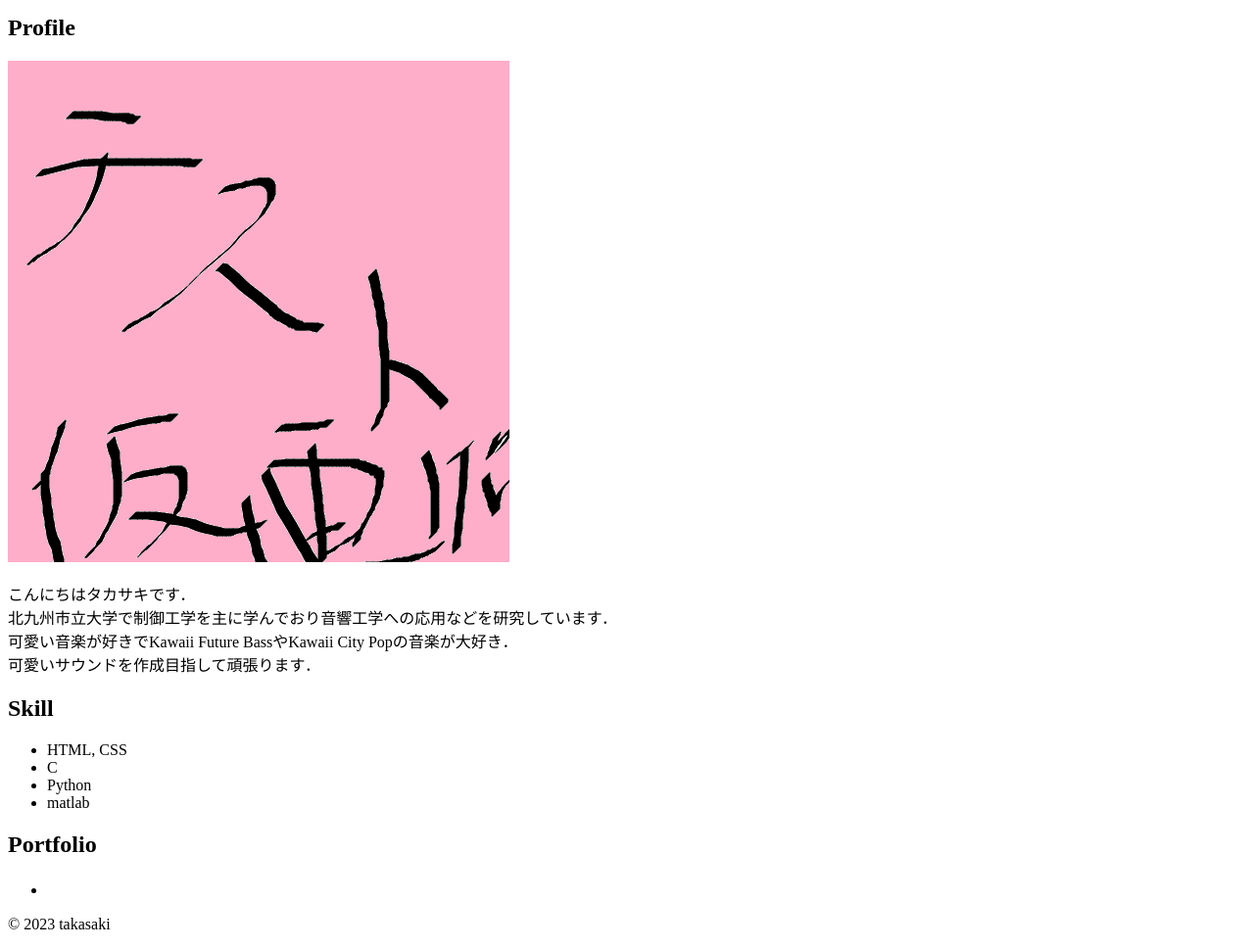
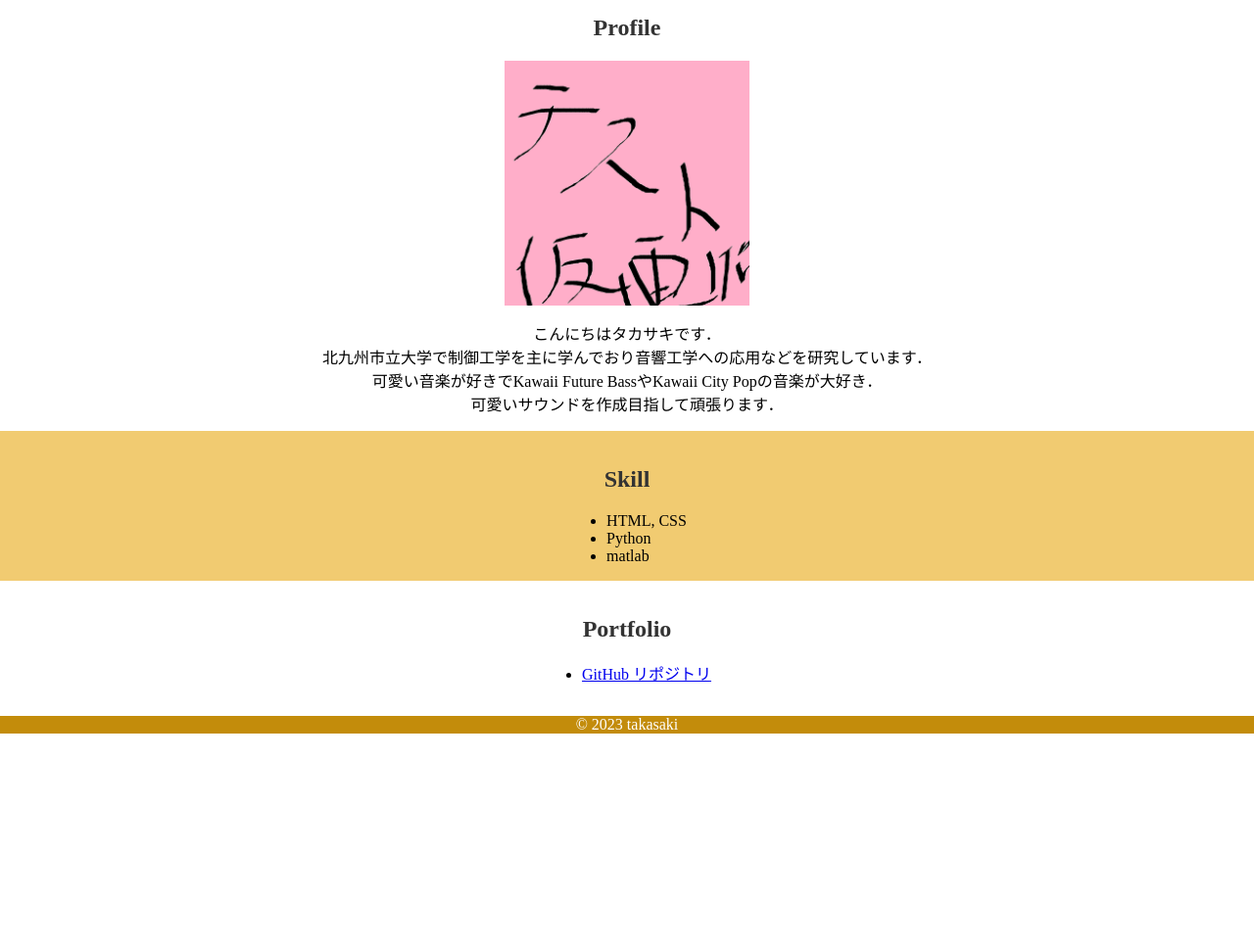
Before and after one commit to sakitaka/sample-profile, a plain HTML site: page index.html in a window 1280 px wide. Shown: the part 111-1080 px from the top of the page at 98% size. After the commit the page ends 876 px from the top, so only its background shows below. Drawn offline with Linux system fonts and the light colour scheme; a web font is replaced by a local one.

Commit message:
changed css

```diff
--- a/index.html
+++ b/index.html
@@ -44,7 +44,6 @@
         <h2>Skill</h2>
         <ul>
           <li>HTML, CSS</li>
-          <li>C</li>
           <li>Python</li>
           <li>matlab</li>
         </ul>
--- a/styles.css
+++ b/styles.css
@@ -1,9 +1,14 @@
+html, body {
+    font-family: "Avenir Next";
+    margin: 0;
+  }
+
 header{
     background-color: #efab0c;
     color: #fff;
     height: 90px;
 }
-a{
+header a{
     color: #fff;
 }
 .header-logo{
@@ -19,3 +24,40 @@ a{
     padding: 33px 20px;
     font-size: 1.4rem;
 }
+
+h2 {
+    color: #333;
+  }
+
+  h2, p {
+    text-align: center;
+  }
+  .profile{
+    margin: 16px 24px;
+  }
+
+  main ul{
+    margin: auto;
+    width: fit-content;
+  }
+img{
+    width: 250px; /*イメージの中央寄せはmarginauto?*/
+    height: 250px;
+    margin: auto;
+    display: block;
+}
+
+
+.skills{
+    background-color: #f1cb71;
+    padding: 16px 24px;
+}
+
+.portfolio{
+    padding: 16px 24px;
+}
+
+footer{
+    background-color: #c38c0b;
+    color: #fff;
+}
```
